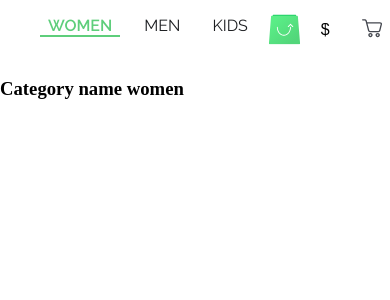
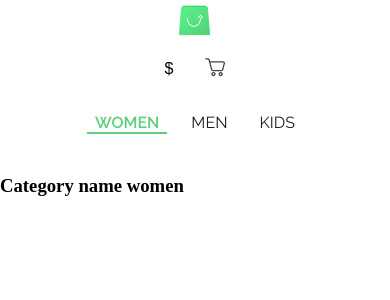
Before and after one commit to AhmedMikkawe/react-graphql-cart, a React (Create React App) app: page /category/women in a window 390 px wide. Shown: the top 300 px of the page. Built offline with nearby package versions, Linux system fonts and the light colour scheme.

Commit message:
fixed navbar bug

```diff
--- a/src/components/CurrencyChangerDropDown.js
+++ b/src/components/CurrencyChangerDropDown.js
@@ -6,15 +6,9 @@ class CurrencyChangerDropDown extends React.Component {
   render() {
     return (
       <div className="dropdown-curreny-currences">
-        <a href="#" onClick={this.props.handler}>
-          Link 1
-        </a>
-        <a href="#" onClick={this.props.handler}>
-          Link 2
-        </a>
-        <a href="#" onClick={this.props.handler}>
-          Link 3
-        </a>
+        <a href="#">Link 1</a>
+        <a href="#">Link 2</a>
+        <a href="#">Link 3</a>
       </div>
     );
   }
--- a/src/components/Navbar.js
+++ b/src/components/Navbar.js
@@ -12,7 +12,6 @@ class Navbar extends React.Component {
     };
     this.wrapperRef = React.createRef();
     this.handleClickOutside = this.handleClickOutside.bind(this);
-    this.handler = this.handler.bind(this);
   }
   componentDidMount() {
     document.addEventListener("mousedown", this.handleClickOutside);
@@ -22,12 +21,13 @@ class Navbar extends React.Component {
     document.removeEventListener("mousedown", this.handleClickOutside);
   }
   handleClickOutside(event) {
-    if (this.wrapperRef && !this.wrapperRef.current.contains(event.target)) {
+    if (
+      this.state.currencyChangerShow &&
+      this.wrapperRef.current &&
+      !this.wrapperRef.current.contains(event.target)
+    ) {
       this.handleCurrencyChanger();
     }
-  }
-  handler() {
-    this.handleCurrencyChanger();
   }
 
   handleCurrencyChanger() {
@@ -37,7 +37,7 @@ class Navbar extends React.Component {
   }
   render() {
     return (
-      <div className="container" ref={this.wrapperRef}>
+      <div className="container">
         <div className="navbar">
           <ul className="left-navbar">
             <li>
@@ -54,7 +54,7 @@ class Navbar extends React.Component {
             <img src={Logo} alt="" />
           </div>
           <div className="right-navbar">
-            <div className="dropdown-curreny">
+            <div className="dropdown-curreny" ref={this.wrapperRef}>
               <button
                 className="dropdown-curreny-btn"
                 onClick={this.handleCurrencyChanger.bind(this)}
--- a/src/index.css
+++ b/src/index.css
@@ -71,6 +71,7 @@ body {
   min-width: 160px;
   box-shadow: 0px 8px 16px 0px rgba(0, 0, 0, 0.2);
   z-index: 1;
+  background-color: #f1f1f1;
 }
 .dropdown-curreny-currences a {
   color: black;
@@ -101,3 +102,15 @@ body {
   font-size: 14px;
   font-variant-numeric: tabular-nums;
 }
+@media screen and (max-width: 768px) {
+  .navbar{
+    flex-direction: column;
+  }
+  .middle-navbar{
+    order: -1;
+  }
+  .right-navbar{
+    margin-left: 0;
+    order: -1;
+  }
+}
```
